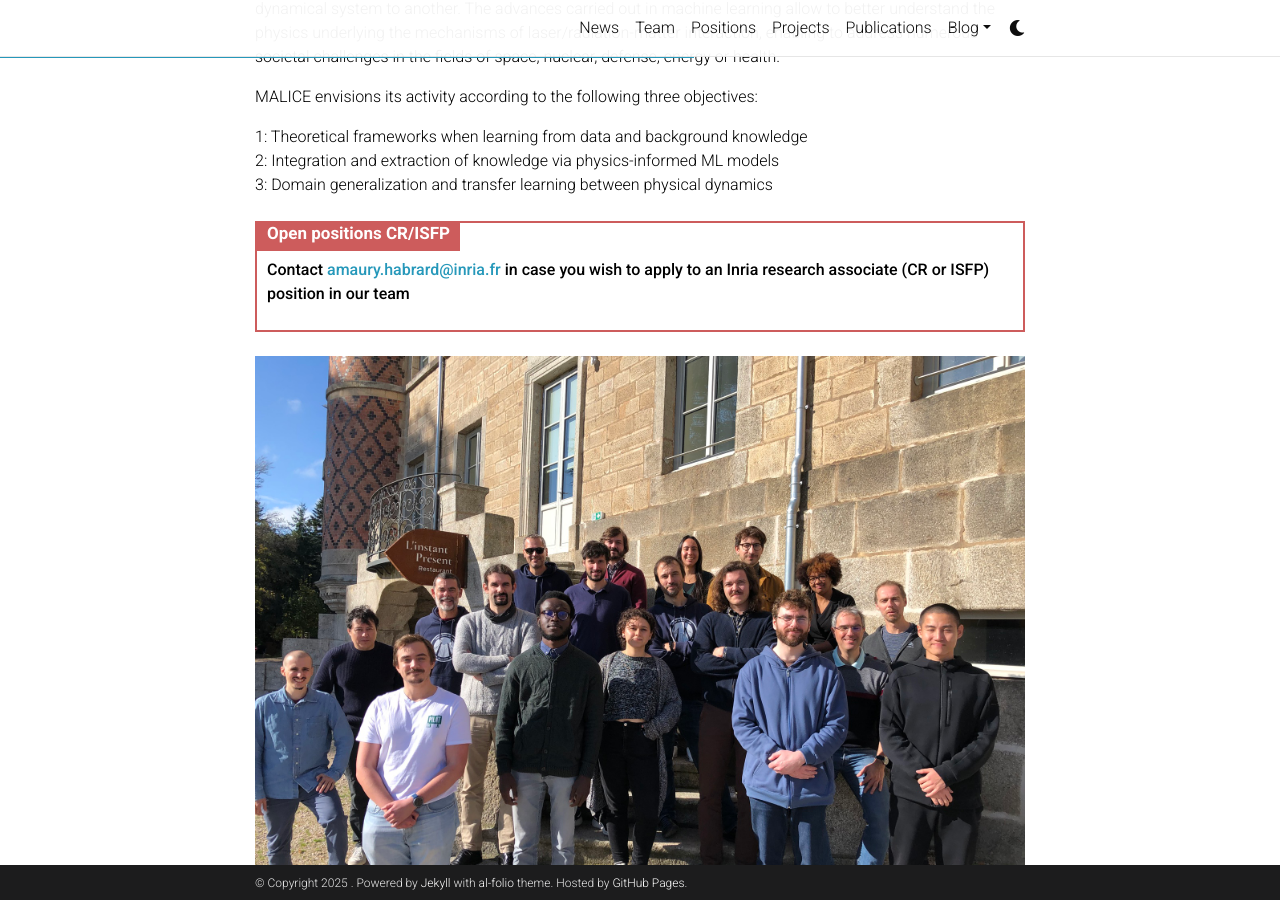
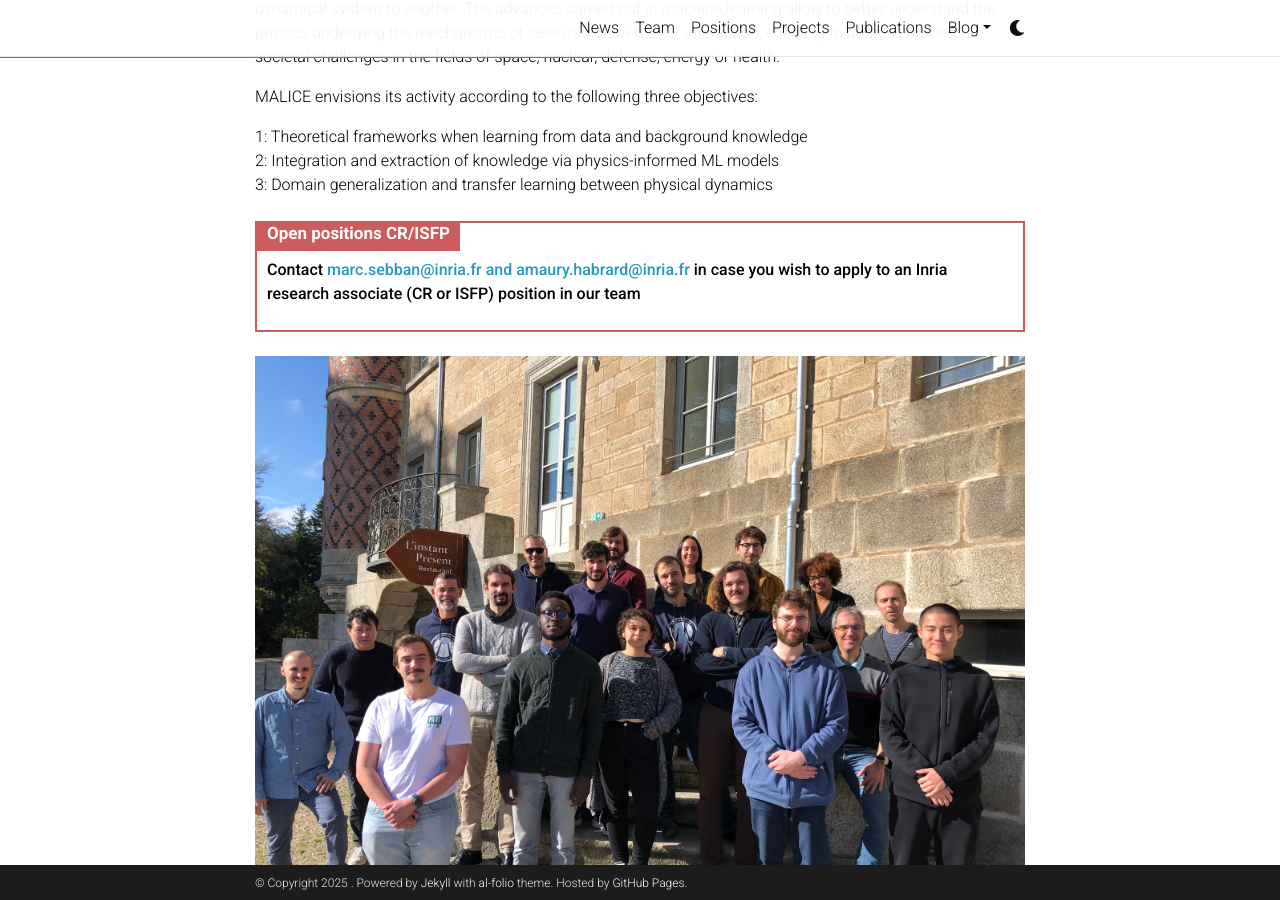
Before and after one commit to labhc-malice/labhc-malice.github.io, a Jekyll site: the page built from _pages/about.md, in a window 1280 px wide and 900 px high, scrolled down 524 px. Built offline with Jekyll 4.4.1, drawn with Linux system fonts in a browser that asks for light colours; full-size pictures stand in for the smaller copies a plugin makes; comment, search, counter and statistics services are not loaded; a style sheet for code colours, icons or effects is not loaded.

Commit message:
Actually both

```diff
--- a/_pages/about.md
+++ b/_pages/about.md
@@ -33,7 +33,7 @@
 
 <div class="danger-box-titled">
 <span class="title">Open positions CR/ISFP</span>
-<p><strong>Contact <a href="mailto:amaury.habrard@inria.fr">amaury.habrard@inria.fr</a> in case you wish to apply to an Inria research associate (CR or ISFP) position in our team</strong></p>
+<p><strong>Contact <a href="mailto:marc.sebban@inria.fr;amaury.habrard@inria.fr">marc.sebban@inria.fr and amaury.habrard@inria.fr</a> in case you wish to apply to an Inria research associate (CR or ISFP) position in our team</strong></p>
 </div>
 
 <img style="width: 100%" src="{{ 'assets/img/malice-team-2024.jpg' | relative_url }}" />
```
Also changed, not shown: _pages/positions.md (+1 -1 lines).
